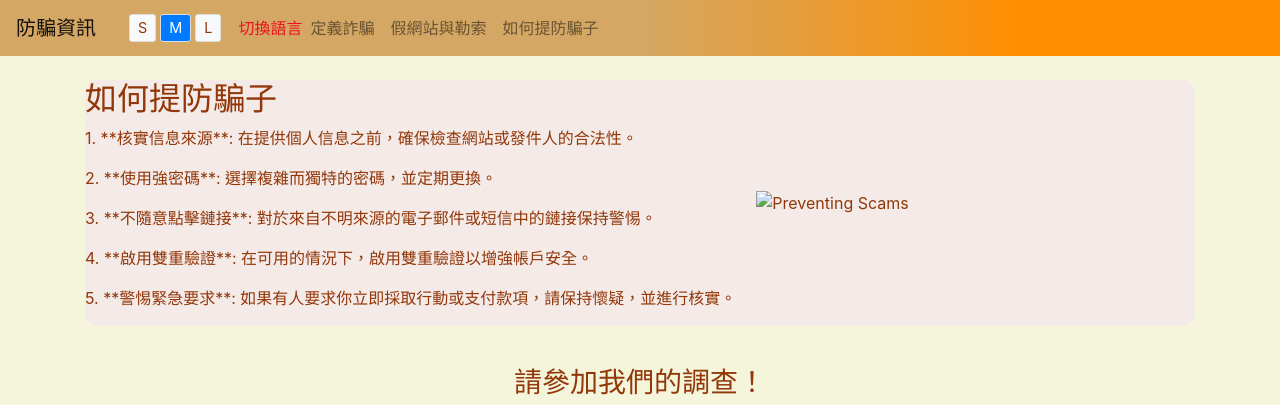
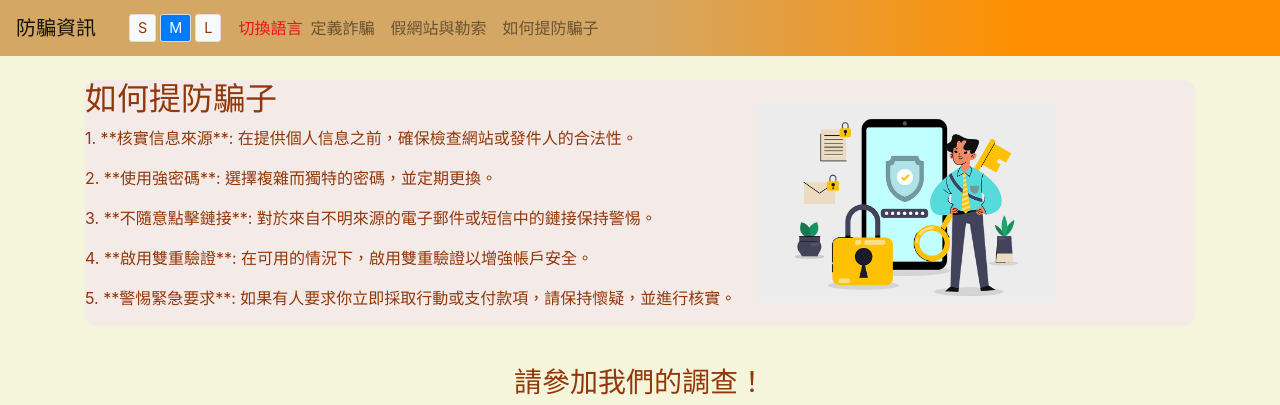
Before and after one commit to ChengTszCheuk-2425/SSD, a plain HTML site: page 3.html in a window 1280 px wide. Shown: the top 405 px of the page. Drawn offline with nearby package versions, Linux system fonts and the light colour scheme.

Commit message:
Update 3.html

```diff
--- a/3.html
+++ b/3.html
@@ -52,7 +52,7 @@
             <p id="text-preventing-scams-4">4. **啟用雙重驗證**: 在可用的情況下，啟用雙重驗證以增強帳戶安全。</p>
             <p id="text-preventing-scams-5">5. **警惕緊急要求**: 如果有人要求你立即採取行動或支付款項，請保持懷疑，並進行核實。</p>
         </div>
-        <img src="../images/image3.png" alt="Preventing Scams" />
+        <img src="image3.png" alt="Preventing Scams" />
     </div>
 
     <div class="survey-section">
```
